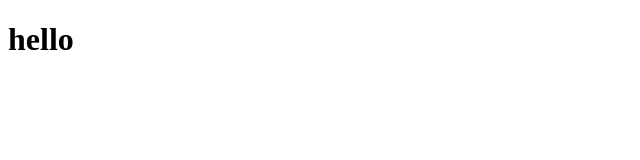
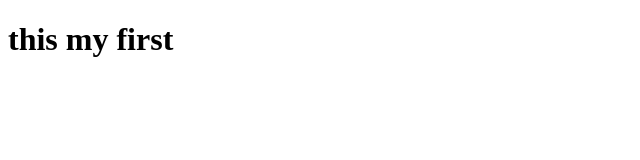
Before and after one commit to GopalMahant/portfolio, a website: page index.html in a window 1280 px wide. Shown: the whole page, without its empty margins (0-640 px from the left). Drawn offline with Linux system fonts and the light colour scheme.

Commit message:
Update index.html

```diff
--- a/index.html
+++ b/index.html
@@ -7,6 +7,6 @@
     <title>Document</title>
 </head>
 <body>
-    <h1>hello </h1>
+    <h1>this my first</h1>
 </body>
 </html>
```
